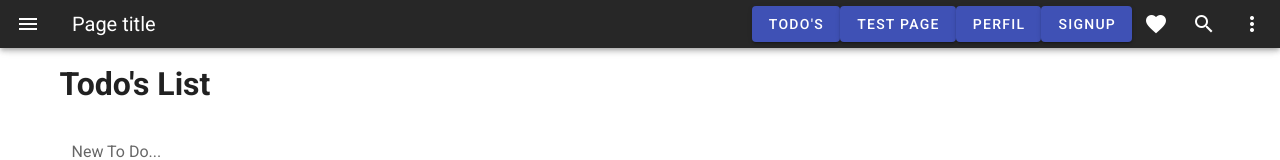
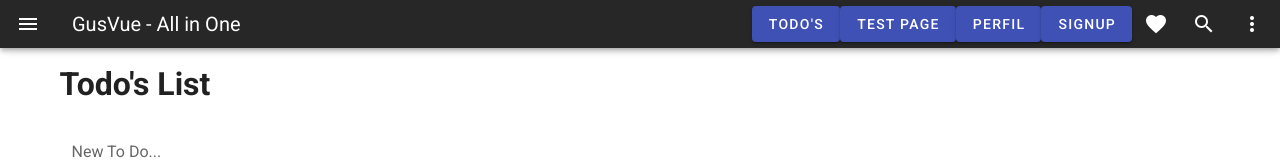
Before and after one commit to gustavopo/gus-vue-app, a Vue app: page /todo in a window 1280 px wide. Shown: the top 160 px of the page. Built offline with nearby package versions, Linux system fonts and the light colour scheme.

Commit message:
Install axios and some refactoring

```diff
--- a/package.json
+++ b/package.json
@@ -8,6 +8,7 @@
     "lint": "vue-cli-service lint"
   },
   "dependencies": {
+    "axios": "^0.19.2",
     "core-js": "^3.6.4",
     "vue": "^2.6.11",
     "vue-router": "^3.1.6",
--- a/src/components/header/Header.vue
+++ b/src/components/header/Header.vue
@@ -3,7 +3,7 @@
     <v-app-bar color="dark" dense dark>
       <v-app-bar-nav-icon @click.stop="showDrawer"></v-app-bar-nav-icon>
 
-      <v-toolbar-title>Page title</v-toolbar-title>
+      <v-toolbar-title>GusVue - All in One</v-toolbar-title>
 
       <v-spacer></v-spacer>
       <router-link to="/todo">
--- a/src/components/todo/Todo.vue
+++ b/src/components/todo/Todo.vue
@@ -44,7 +44,7 @@
                       <v-checkbox
                         :input-value="item.completed"
                         color="deep-purple accent-4"
-                        @click.prevent="toggleItem(item)"
+                        @click="toggleItem(item)"
                       ></v-checkbox>
                     </v-list-item-action>
                   </template>
@@ -62,7 +62,7 @@ export default {
   data() {
     return {
       newTodo: '',
-      items: ['Dog Photos', 'Cat Photos', '', 'Potatoes', 'Carrots'],
+      items: ['Dog Photos', 'Cat Photos', 'Da Da', 'Potatoes', 'Carrots'],
       model: ['Carrots']
     }
   },
@@ -85,6 +85,7 @@ export default {
       this.$store.dispatch('deleteTodo', todo)
     },
     toggleItem(todo) {
+      console.log(todo)
       this.$store.dispatch('completeTodo', todo)
     }
   },
```
Also changed, not shown: 1 other file (tests, documents, lock files or other folders).
